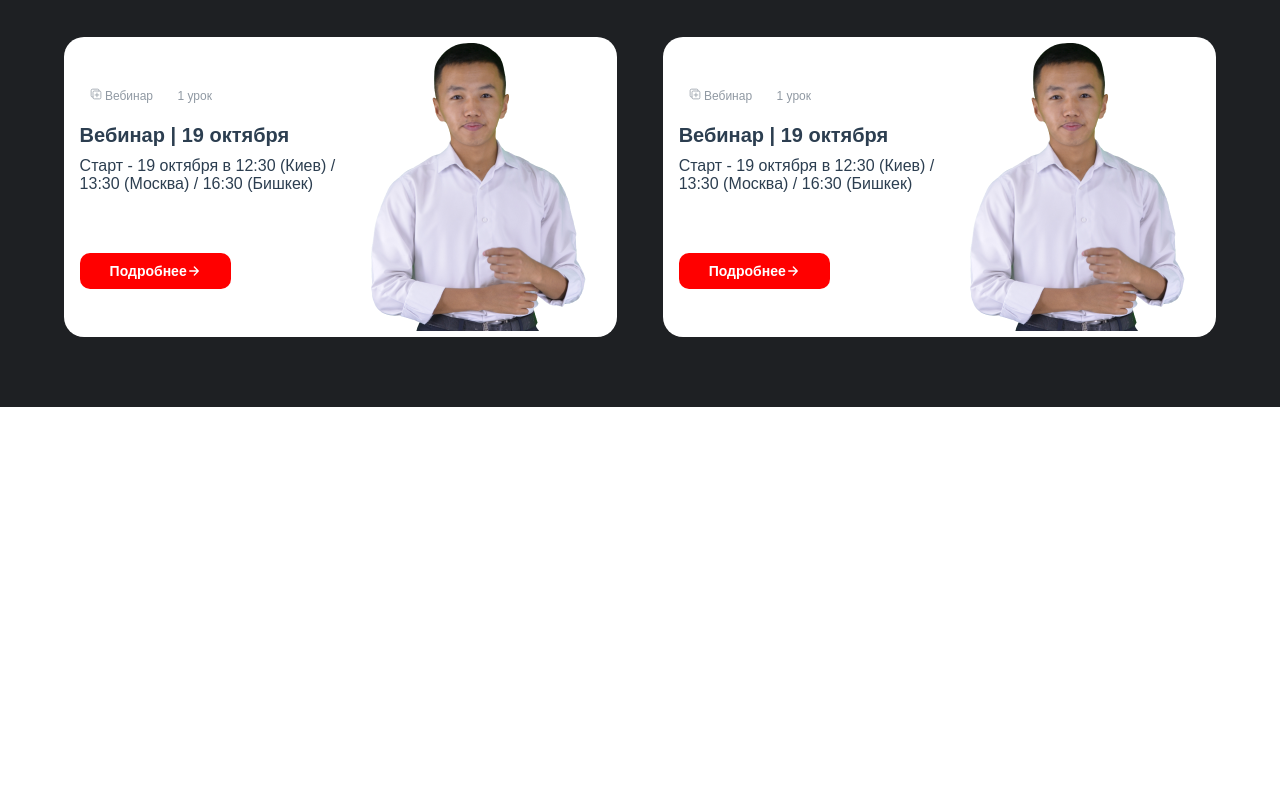
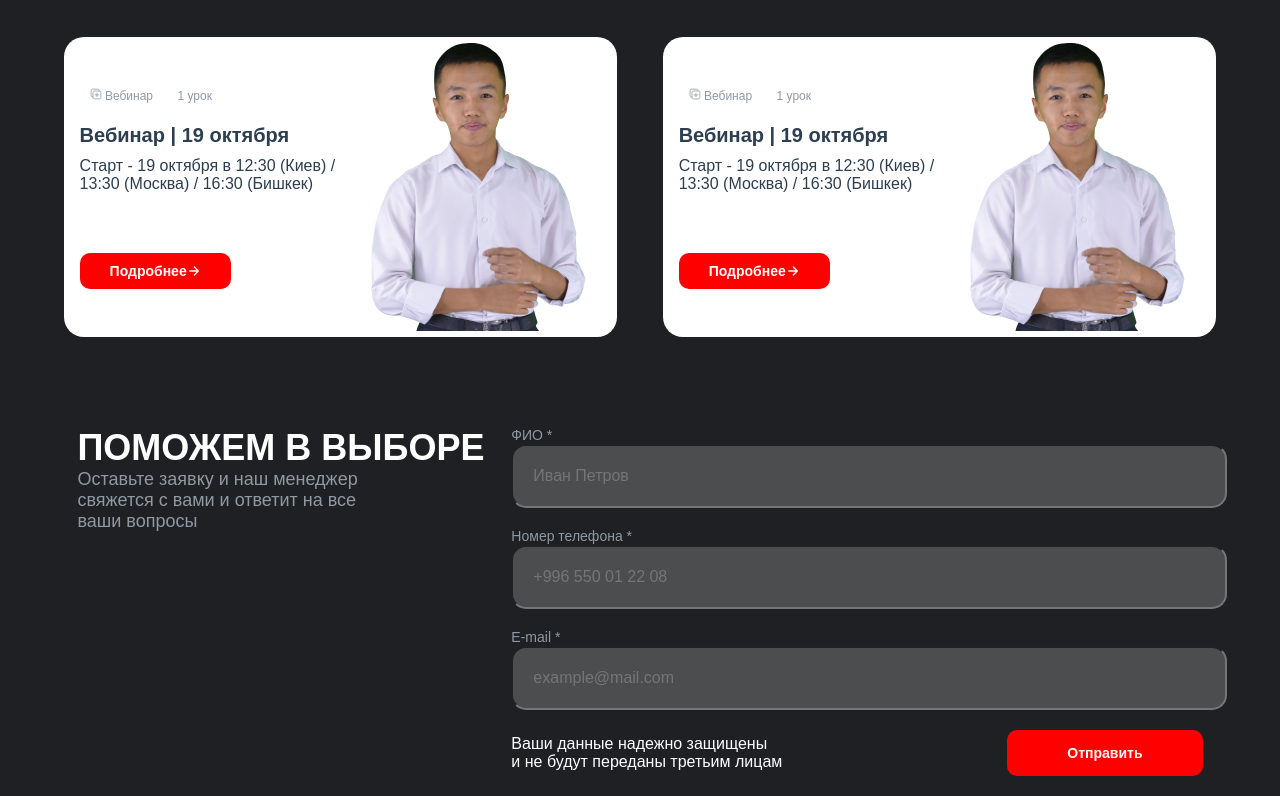
Before and after one commit to Aidar06/github-family, a plain HTML site: page index.html in a window 1280 px wide. Shown: the part 1034-1830 px from the top of the page. Before the commit the page ends 1441 px from the top, so only its background shows below. Drawn offline with nearby package versions, Linux system fonts and the light colour scheme.

Commit message:
add choise

```diff
--- a/index.html
+++ b/index.html
@@ -36,7 +36,6 @@
         </div>
     </div>
 </header>
-
 
 <section id="hero">
     <div class="container">
@@ -263,7 +262,32 @@
 <section id="choice">
     <div class="container">
         <div class="choice">
+            <div class="choice--block">
+                <h1>ПОМОЖЕМ В ВЫБОРЕ</h1>
+                <p>Оставьте заявку и наш менеджер
+                    <br>свяжется с вами и ответит на все
+                    <br>ваши вопросы</p>
+            </div>
+            <div class="choice--group">
+                <div class="choice--group__input">
+                    <p>ФИО *</p>
+                    <input type="text" placeholder="Иван Петров">
+                </div>
+                <div class="choice--group__input">
+                    <p>Номер телефона *</p>
+                    <input type="tel" placeholder="+996 550 01 22 08">
+                </div>
+                <div class="choice--group__input">
+                    <p>E-mail *</p>
+                    <input type="email" placeholder="example@mail.com">
+                </div>
+                <div class="choice--group__send">
+                    <p>Ваши данные надежно защищены
+                        <br>и не будут переданы третьим лицам</p>
+                    <button>Отправить</button>
+                </div>
 
+            </div>
         </div>
     </div>
 </section>
--- a/style.scss
+++ b/style.scss
@@ -180,3 +180,76 @@
       }
   }
 }
+
+#choice{
+  background: #1E2023;
+  padding: 20px 0;
+  .choice{
+    display: flex;
+    justify-content: space-around;
+    &--block{
+      h1{
+        font-weight: 700;
+        font-size: 36px;
+        color: #FFFFFF;
+      }
+
+      p{
+        font-weight: 400;
+        font-size: 18px;
+        color: #9099A3;
+      }
+    }
+    &--group{
+      width: 60%;
+      &__input{
+        margin-bottom: 20px;
+        p{
+          font-weight: 400;
+          font-size: 14px;
+          line-height: 17px;
+          color: #9099A3;
+        }
+        input{
+          width: 100%;
+          background: rgba(255, 255, 255, 0.2);
+          border-radius: 15px;
+          font-weight: 400;
+          font-size: 16px;
+          color: rgba(255, 255, 255, 0.5);
+          padding-left: 20px;
+          height: 60px;
+        }
+      }
+
+      &__send{
+        width: 100%;
+        @include align();
+        p{
+          font-weight: 400;
+          font-size: 16px;
+          color: #FFFFFF;
+        }
+
+        button{
+          padding: 15px 60px;
+          background: red;
+          display: flex;
+          align-items: center;
+          font-weight: 900;
+          font-size: 14px;
+          color: #FFFFFF;
+          border: none;
+          border-radius: 10px;
+          transition: .4s;
+          cursor: pointer;
+          &:hover{
+            background: transparent;
+            border: 1px solid red;
+            color: red;
+          }
+        }
+      }
+    }
+  }
+}
```
Also changed, not shown: css/style.css, 1 other file.
